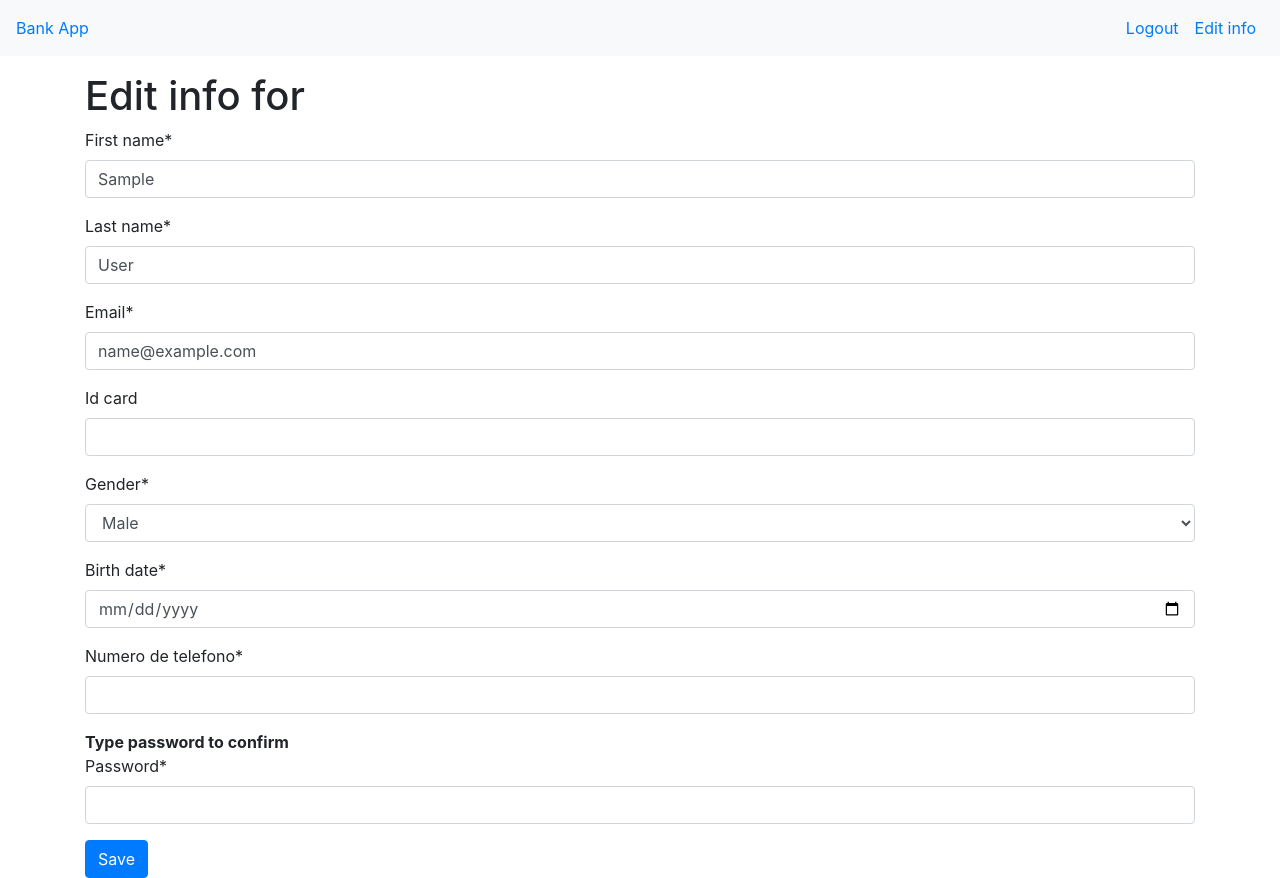
After one commit to rem1niscence/bank-app, a Django app: page /user/edit in a window 1280 px wide. The commit adds this page. Run offline with Django 3.2, Linux system fonts and the light colour scheme; the visitor is signed in with stand-in values (Sample User, id 1); data comes from the database, SQL or seed files in the repository; some libraries are stand-ins or nearby versions.

Commit message:
Added edit user info view

```diff
--- a/django/config/settings.py
+++ b/django/config/settings.py
@@ -146,7 +146,8 @@ LOGOUT_REDIRECT_URL = 'core:home'
 EMAIL_BACKEND = 'django.core.mail.backends.smtp.EmailBackend'
 EMAIL_HOST = 'smtp.sendgrid.net'
 EMAIL_HOST_USER = 'apikey'
-EMAIL_HOST_PASSWORD = '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'
+EMAIL_HOST_PASSWORD = 'SG.C2BMYhIIQnKz4EtlwzaoTQ.e_WM6Q8GcLk5'
+'YBqmnQFNOMYUGQrtjXkVZDxJKt0jQrE'
 EMAIL_PORT = 587
 EMAIL_USE_TLS = True
 DEFAULT_FROM_EMAIL = 'Bank App Team <noreply@bankapp.com>'
--- a/django/templates/base.html
+++ b/django/templates/base.html
@@ -18,6 +18,7 @@
       <ul class="navbar-nav ml-auto">
         {% if user.is_authenticated %}
           <li class="nav-item"><a href="{% url 'user:logout' %}" class="nav-link">Logout</a></li>
+          <li class="nav-item"><a href="{% url 'user:edit' %}" class="nav-link">Edit info</a></li>
         {% else %}
           <li class="nav-item"><a href="{% url 'user:login' %}" class="nav-link">Login</a></li>
           <li class="nav-item"><a href="{% url 'user:register' %}" class="nav-link">Register</a></li>
--- a/django/user/forms.py
+++ b/django/user/forms.py
@@ -26,6 +26,27 @@ class UserCreationFormCustom(UserCreationForm):
         return user
 
 
+class UpdateUserForm(forms.ModelForm):
+    first_name = forms.CharField()
+    last_name = forms.CharField()
+    email = forms.EmailField()
+
+    class Meta:
+        model = get_user_model()
+        fields = ('first_name', 'last_name',
+                  'email')
+
+    def save(self, commit=True):
+        user = super(UpdateUserForm, self).save(commit=False)
+        user.email = self.cleaned_data['email']
+        user.first_name = self.cleaned_data['first_name']
+        user.last_name = self.cleaned_data['last_name']
+
+        if commit:
+            user.save()
+        return user
+
+
 class ProfileForm(forms.ModelForm):
     birth_date = forms.DateField(
         widget=forms.TextInput(attrs={'type': 'date'}))
@@ -37,3 +58,7 @@ class ProfileForm(forms.ModelForm):
     class Meta:
         model = Profile
         fields = ('id_card', 'gender', 'birth_date', 'phone_number')
+
+
+class PasswordForm(forms.Form):
+    password = forms.CharField(widget=forms.PasswordInput)
--- /dev/null
+++ b/django/user/templates/user/edit_user.html
@@ -0,0 +1,20 @@
+{% extends 'base.html' %}
+{% load crispy_forms_tags %}
+
+{% block title %} Edit User Info - {{ block.super }} {% endblock title %}
+
+{% block body %}
+  <h1>Edit info for </h1>
+  {% if msg %}
+    <div class="alert {% if msg_type == 'SUCCESS' %} alert-success {% else %} alert-danger {% endif %}" role="alert">{{ msg }}</div>
+  {% endif %}
+  <form action="" method="POST">
+    {% csrf_token %}
+    {{user_form|crispy}}
+    {{profile_form|crispy}}
+
+    <strong>Type password to confirm</strong>
+    {{password_form|crispy}}
+    <button type="submit" class="btn btn-primary">Save</button>
+  </form>
+{% endblock body %}
--- a/django/user/urls.py
+++ b/django/user/urls.py
@@ -1,5 +1,5 @@
 from django.contrib.auth.views import LogoutView
-from django.urls import path, include
+from django.urls import path
 from user import views
 
 app_name = 'user'
@@ -7,4 +7,5 @@ urlpatterns = [
     path('login', views.CustomLoginView.as_view(), name="login"),
     path('logout', LogoutView.as_view(), name="logout"),
     path('register', views.registrationFormExtended, name="register"),
+    path('edit', views.edit_user_info, name='edit')
 ]
--- a/django/user/views.py
+++ b/django/user/views.py
@@ -4,7 +4,11 @@ from django.dispatch import receiver
 from django.db import transaction
 from django.shortcuts import render
 from django.shortcuts import redirect
-from user.forms import ProfileForm, UserCreationFormCustom
+from django.contrib.auth.hashers import check_password
+from user.forms import (
+    ProfileForm, UserCreationFormCustom, UpdateUserForm, PasswordForm)
+from user.models import Profile
+from django.contrib.auth.decorators import login_required
 
 
 class CustomLoginView(LoginView):
@@ -40,3 +44,49 @@ def registrationFormExtended(request):
         'user_form': UserCreationFormCustom(),
         'profile_form': ProfileForm(),
     })
+
+
+@login_required
+@transaction.atomic
+def edit_user_info(request):
+    register_url = 'user/edit_user.html'
+    profile = Profile.objects.get(pk=request.user.id)
+    if request.method == 'POST':
+        user_form = UpdateUserForm(request.POST, instance=request.user)
+        profile_form = ProfileForm(request.POST, instance=profile)
+        password_form = PasswordForm(request.POST)
+        if user_form.is_valid() and profile_form.is_valid() and \
+                password_form.is_valid():
+            if check_password(password_form.cleaned_data['password'],
+                              request.user.password):
+
+                user = user_form.save()
+                # load the profile instance created by the signal
+                user.refresh_from_db()
+
+                user.profile.id_card = profile_form.cleaned_data['id_card']
+                user.profile.phone_number = \
+                    profile_form.cleaned_data['phone_number']
+                user.profile.gender = profile_form.cleaned_data['gender']
+                user.profile.birth_date = \
+                    profile_form.cleaned_data['birth_date']
+                user.save()
+                msg = 'Info successfully updated'
+                msg_type = 'SUCCESS'
+            else:
+                print('password does not match')
+                msg = 'Password is incorrect'
+                msg_type = 'ERROR'
+        return render(request, register_url, context={
+            'user_form': user_form,
+            'profile_form': profile_form,
+            'msg_type': msg_type,
+            'password_form': PasswordForm(),
+            'msg': msg
+        })
+
+    return render(request, register_url, context={
+        'user_form': UpdateUserForm(instance=request.user),
+        'profile_form': ProfileForm(instance=profile),
+        'password_form': PasswordForm()
+    })
```
